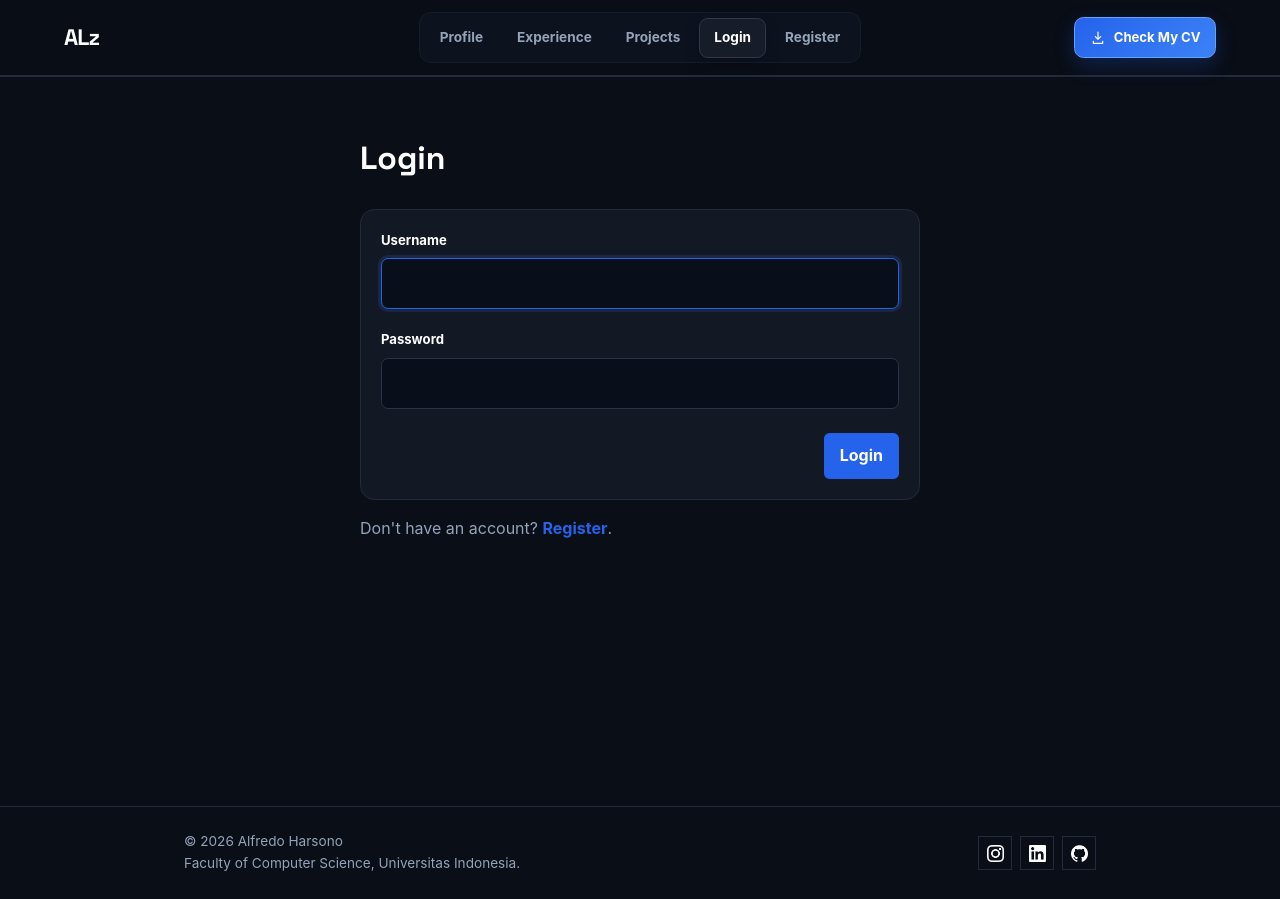
After one commit to zalfredz/myportofolio, a Django app: page /login/ in a window 1280 px wide. The commit adds this page. Run offline with Django 5.2, Linux system fonts and the light colour scheme.

Commit message:
feat: complete tutorial 4 baseline

```diff
--- a/main/models.py
+++ b/main/models.py
@@ -1,4 +1,6 @@
 import uuid
+
+from django.contrib.auth.models import User
 from django.db import models
 
 class Experience(models.Model):
@@ -41,6 +43,9 @@ class Project(models.Model):
     technology_stack = models.CharField(max_length=255)
     project_url = models.URLField(blank=True, null=True)
     project_image_url = models.URLField(blank=True, null=True, max_length=500)
+    starred_by = models.ManyToManyField(
+        User, related_name="starred_projects", blank=True
+    )
     created_at = models.DateTimeField(auto_now_add=True)
 
     def __str__(self):
--- a/main/urls.py
+++ b/main/urls.py
@@ -7,9 +7,13 @@ from main.views import (
     delete_project,
     get_experiences_json,
     get_projects_json,
+    login_user,
+    logout_user,
+    register,
     show_experience,
     show_main,
     show_projects,
+    toggle_star,
     update_experience,
     update_project,
 )
@@ -18,6 +22,9 @@ app_name = "main"
 
 urlpatterns = [
     path("", show_main, name="show_main"),
+    path("register/", register, name="register"),
+    path("login/", login_user, name="login"),
+    path("logout/", logout_user, name="logout"),
     path("experience/", show_experience, name="show_experience"),
     path("experience/add/", create_experience, name="create_experience"),
     path(
@@ -34,6 +41,11 @@ urlpatterns = [
     path("projects/", show_projects, name="show_projects"),
     path("projects/add/", create_project, name="create_project"),
     path(
+        "projects/<uuid:project_id>/star/",
+        toggle_star,
+        name="toggle_star",
+    ),
+    path(
         "projects/<uuid:project_id>/edit/",
         update_project,
         name="update_project",
--- a/main/views.py
+++ b/main/views.py
@@ -1,4 +1,10 @@
+import datetime
+
 from django.contrib import messages
+from django.contrib.auth import login, logout
+from django.contrib.auth.decorators import login_required
+from django.contrib.auth.forms import AuthenticationForm, UserCreationForm
+from django.core.exceptions import PermissionDenied
 from django.core import serializers
 from django.db.models import Q
 from django.http import HttpResponse
@@ -9,6 +15,7 @@ from main.models import Experience, Project
 
 
 def show_main(request):
+    last_login = request.COOKIES.get("last_login", "Not available")
     context = {
         "name": "Alfredo Harsono",
         "npm": "2506656412",
@@ -16,8 +23,50 @@ def show_main(request):
         "bio": (
             "Be great or just be good"
         ),
+        "last_login": last_login,
     }
     return render(request, "index.html", context)
+
+
+def register(request):
+    form = UserCreationForm(request.POST or None)
+
+    if request.method == "POST" and form.is_valid():
+        form.save()
+        messages.success(request, "Account created successfully. Please log in.")
+        return redirect("main:login")
+
+    context = {
+        "name": "Alfredo Harsono",
+        "form": form,
+    }
+    return render(request, "register.html", context)
+
+
+def login_user(request):
+    form = AuthenticationForm(request, data=request.POST or None)
+
+    if request.method == "POST" and form.is_valid():
+        login(request, form.get_user())
+        response = redirect("main:show_main")
+        response.set_cookie(
+            "last_login",
+            datetime.datetime.now().strftime("%Y-%m-%d %H:%M:%S"),
+        )
+        return response
+
+    context = {
+        "name": "Alfredo Harsono",
+        "form": form,
+    }
+    return render(request, "login.html", context)
+
+
+def logout_user(request):
+    logout(request)
+    response = redirect("main:show_main")
+    response.delete_cookie("last_login")
+    return response
 
 
 def show_experience(request):
@@ -126,7 +175,9 @@ def get_projects_json(request, apply_filters=True):
     if title_query:
         projects = projects.filter(title__icontains=title_query)
 
-    projects_json = serializers.serialize("json", projects)
+    projects_json = serializers.serialize(
+        "json", projects, use_natural_foreign_keys=True
+    )
     return HttpResponse(projects_json, content_type="application/json")
 
 
@@ -145,7 +196,11 @@ def show_projects(request):
     return render(request, "projects.html", context)
 
 
+@login_required(login_url="/login/")
 def create_project(request):
+    if not request.user.is_superuser:
+        raise PermissionDenied
+
     form = ProjectForm(request.POST or None)
 
     if request.method == "POST" and form.is_valid():
@@ -178,7 +233,11 @@ def update_project(request, project_id):
     return render(request, "projects_form.html", context)
 
 
+@login_required(login_url="/login/")
 def delete_project(request, project_id):
+    if not request.user.is_superuser:
+        raise PermissionDenied
+
     project = get_object_or_404(Project, pk=project_id)
 
     if request.method == "POST":
@@ -186,3 +245,16 @@ def delete_project(request, project_id):
         messages.success(request, "Project deleted successfully!")
 
     return redirect("main:show_projects")
+
+
+@login_required(login_url="/login/")
+def toggle_star(request, project_id):
+    project = get_object_or_404(Project, pk=project_id)
+
+    if request.method == "POST":
+        if request.user in project.starred_by.all():
+            project.starred_by.remove(request.user)
+        else:
+            project.starred_by.add(request.user)
+
+    return redirect("main:show_projects")
--- a/static/css/style.css
+++ b/static/css/style.css
@@ -1225,6 +1243,47 @@ h1,
     justify-content: flex-end;
     gap: 0.75rem;
     padding-top: 0.25rem;
+}
+
+.auth-page {
+    max-width: 38rem;
+}
+
+.auth-page > h1 {
+    margin: 0;
+    color: var(--text);
+    font-size: clamp(2rem, 5vw, 3rem);
+}
+
+.auth-form {
+    margin-top: 1.25rem;
+}
+
+.form-help {
+    margin-top: 0.45rem;
+    color: var(--muted);
+    font-size: 0.76rem;
+    line-height: 1.45;
+}
+
+.form-help ul {
+    margin: 0.35rem 0 0;
+    padding-left: 1.15rem;
+}
+
+.auth-switch {
+    margin: 1rem 0 0;
+    color: var(--muted);
+}
+
+.auth-switch a {
+    color: var(--accent);
+    font-weight: 700;
+    text-decoration: none;
+}
+
+.auth-switch a:hover {
+    color: #93c5fd;
 }
 
 .timeline-actions {
--- a/templates/base.html
+++ b/templates/base.html
@@ -7,7 +7,7 @@
     <link rel="preconnect" href="https://fonts.googleapis.com">
     <link rel="preconnect" href="https://fonts.gstatic.com" crossorigin>
     <link href="https://fonts.googleapis.com/css2?family=Space+Grotesk:wght@500;700&display=swap" rel="stylesheet">
-    <link rel="stylesheet" href="{% static 'css/style.css' %}?v=20260919-28">
+    <link rel="stylesheet" href="{% static 'css/style.css' %}?v=20260926-1">
     {% block meta %}{% endblock meta %}
 </head>
 <body id="top">
@@ -21,6 +21,15 @@
                    class="{% if '/experience/' in request.path %}is-active{% endif %}">Experience</a>
                 <a href="{% url 'main:show_projects' %}"
                    class="{% if '/projects/' in request.path %}is-active{% endif %}">Projects</a>
+                {% if user.is_authenticated %}
+                    <span class="nav-user" title="Signed in as {{ user.username }}">{{ user.username }}</span>
+                    <a href="{% url 'main:logout' %}">Logout</a>
+                {% else %}
+                    <a href="{% url 'main:login' %}"
+                       class="{% if request.resolver_match.url_name == 'login' %}is-active{% endif %}">Login</a>
+                    <a href="{% url 'main:register' %}"
+                       class="{% if request.resolver_match.url_name == 'register' %}is-active{% endif %}">Register</a>
+                {% endif %}
             </nav>
             <a href="{% static 'docs/Alfredo-Harsono-CV.pdf' %}"
                class="header-cv"
--- a/templates/index.html
+++ b/templates/index.html
@@ -37,6 +37,10 @@
                         <div class="meta-row">
                             <dt>Program</dt>
                             <dd>{{ study_program }}</dd>
+                        </div>
+                        <div class="meta-row">
+                            <dt>Last Login</dt>
+                            <dd>{{ last_login }}</dd>
                         </div>
                     </dl>
                     <div class="social-links">
--- /dev/null
+++ b/templates/login.html
@@ -0,0 +1,34 @@
+{% extends "base.html" %}
+
+{% block meta %}
+    <title>Login - {{ name }}</title>
+{% endblock meta %}
+
+{% block content %}
+    <main>
+        <section class="experience-section">
+            <div class="container auth-page">
+                <h1>Login</h1>
+                <form method="post" action="{% url 'main:login' %}" class="experience-editor auth-form">
+                    {% csrf_token %}
+                    {% for field in form %}
+                        <div class="experience-editor__field">
+                            <label for="{{ field.id_for_label }}">{{ field.label }}</label>
+                            {{ field }}
+                            {% for error in field.errors %}
+                                <p class="form-error">{{ error }}</p>
+                            {% endfor %}
+                        </div>
+                    {% endfor %}
+                    {% for error in form.non_field_errors %}
+                        <p class="form-error">{{ error }}</p>
+                    {% endfor %}
+                    <div class="experience-editor__actions">
+                        <button type="submit" class="button">Login</button>
+                    </div>
+                </form>
+                <p class="auth-switch">Don't have an account? <a href="{% url 'main:register' %}">Register</a>.</p>
+            </div>
+        </section>
+    </main>
+{% endblock content %}
```
Also changed, not shown: other parts of static/css/style.css (+41 -1 lines), templates/components/project_star.html (added, +10 -0 lines), templates/projects.html (+6 -1 lines), templates/register.html (added, +34 -0 lines), main/migrations/0006_project_starred_by.py (added).
